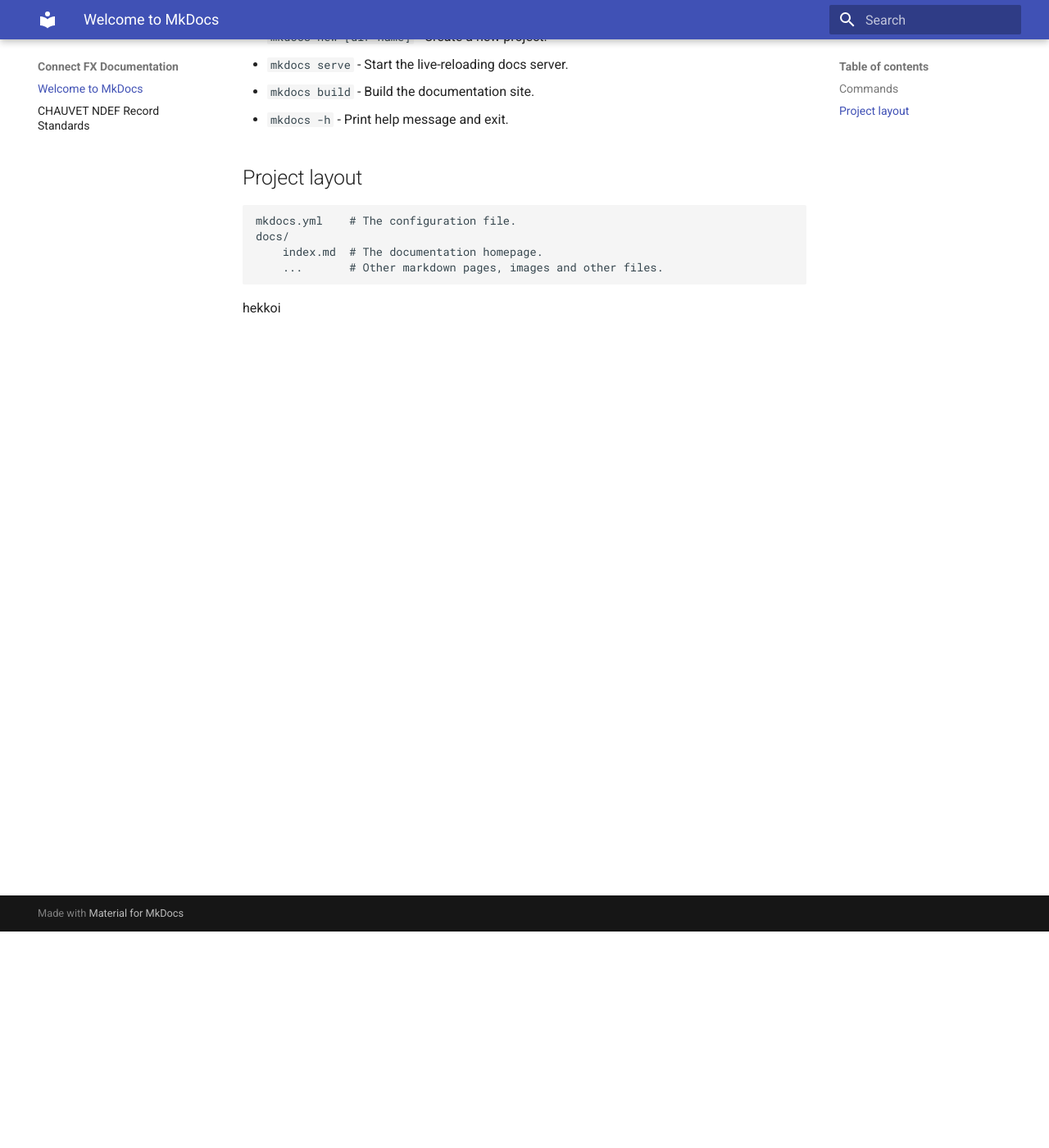
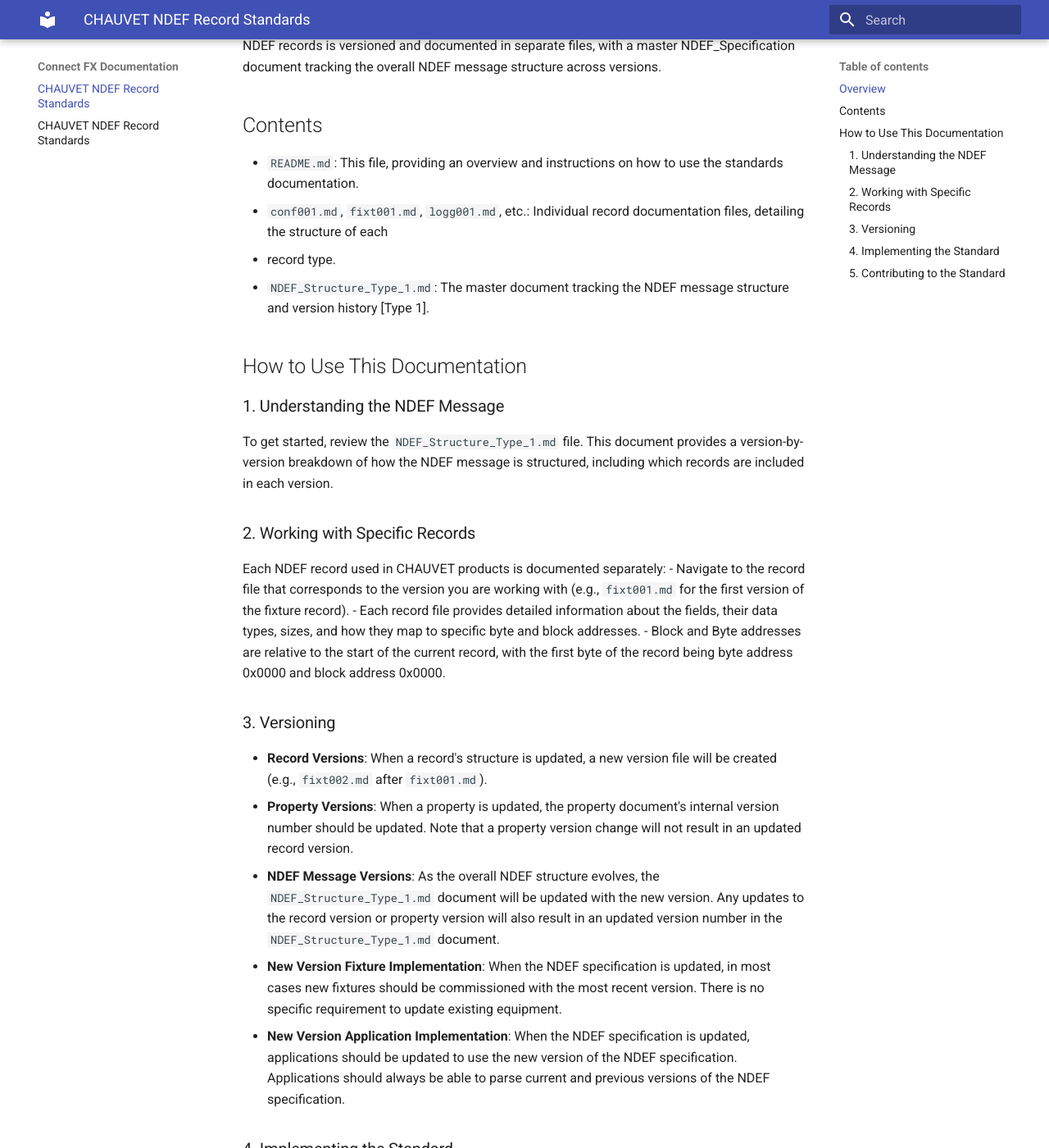
Before and after one commit to dgooch5200/docs-test, an MkDocs documentation site: the page built from docs/index.md, in a window 1280 px wide and 1400 px high, scrolled down 264 px. Shown: the whole window at 82% size. Built offline with MkDocs 1.6.1 and Material for MkDocs 9.7.7, drawn with Linux system fonts in a browser that asks for light colours; some of the changed text lies outside the part shown.

Commit message:
Update index.md

```diff
--- a/docs/index.md
+++ b/docs/index.md
@@ -1,20 +1,53 @@
-# Welcome to MkDocs
+# CHAUVET NDEF Record Standards
 
-For full documentation visit [mkdocs.org](https://www.mkdocs.org).
+## Overview
+This repository contains the documentation and structure definitions for the various NDEF records used in CHAUVET
+products. Each Chauvet product that implements the NFC NDEF standard will include an indication of which specification
+and version is being used. Each of the NDEF records is versioned and documented in separate files, with a master
+NDEF_Specification document tracking the overall NDEF message structure across versions.
 
-## Commands
+## Contents
+- `README.md`: This file, providing an overview and instructions on how to use the standards documentation.
+- `conf001.md`, `fixt001.md`, `logg001.md`, etc.: Individual record documentation files, detailing the structure of each
+- record type.
+- `NDEF_Structure_Type_1.md`: The master document tracking the NDEF message structure and version history [Type 1].
 
-* `mkdocs new [dir-name]` - Create a new project.
-* `mkdocs serve` - Start the live-reloading docs server.
-* `mkdocs build` - Build the documentation site.
-* `mkdocs -h` - Print help message and exit.
+## How to Use This Documentation
 
-## Project layout
+### 1. Understanding the NDEF Message
+To get started, review the `NDEF_Structure_Type_1.md` file. This document provides a version-by-version breakdown
+of how the NDEF message is structured, including which records are included in each version.
 
-    mkdocs.yml    # The configuration file.
-    docs/
-        index.md  # The documentation homepage.
-        ...       # Other markdown pages, images and other files.
+### 2. Working with Specific Records
+Each NDEF record used in CHAUVET products is documented separately:
+- Navigate to the record file that corresponds to the version you are working with (e.g., `fixt001.md` for the first
+version of the fixture record).
+- Each record file provides detailed information about the fields, their data types, sizes, and how they map to
+specific byte and block addresses.
+- Block and Byte addresses are relative to the start of the current record, with the first byte of the record being
+byte address 0x0000 and block address 0x0000.
 
+### 3. Versioning
+- **Record Versions**: When a record's structure is updated, a new version file will be created (e.g., `fixt002.md`
+after `fixt001.md`).
+- **Property Versions**: When a property is updated, the property document's internal version number should be updated.
+Note that a property version change will not result in an updated record version.
+- **NDEF Message Versions**: As the overall NDEF structure evolves, the `NDEF_Structure_Type_1.md` document will be
+updated with the new version.  Any updates to the record version or property version will also result in an updated
+version number in the `NDEF_Structure_Type_1.md` document.
+- **New Version Fixture Implementation**: When the NDEF specification is updated, in most cases new fixtures should be
+commissioned with the most recent version.  There is no specific requirement to update existing equipment.
+- **New Version Application Implementation**: When the NDEF specification is updated, applications should be updated to
+use the new version of the NDEF specification.  Applications should always be able to parse current and previous versions
+of the NDEF specification.
 
-hekkoi
+### 4. Implementing the Standard
+When implementing this standard:
+- **Ensure Compatibility**: Make sure your application or device is compatible with the Chuavet NDEF specification.
+- **Refer to the Documentation**: Use the detailed structure in each record's document to correctly format and parse
+NDEF records.
+
+### 5. Contributing to the Standard
+If you need to contribute or propose changes to this standard:
+- Notify the CHAUVET Product Application Development Team of your intentions.
+- All changes should be proposed and reviewed before being implemented.
```
